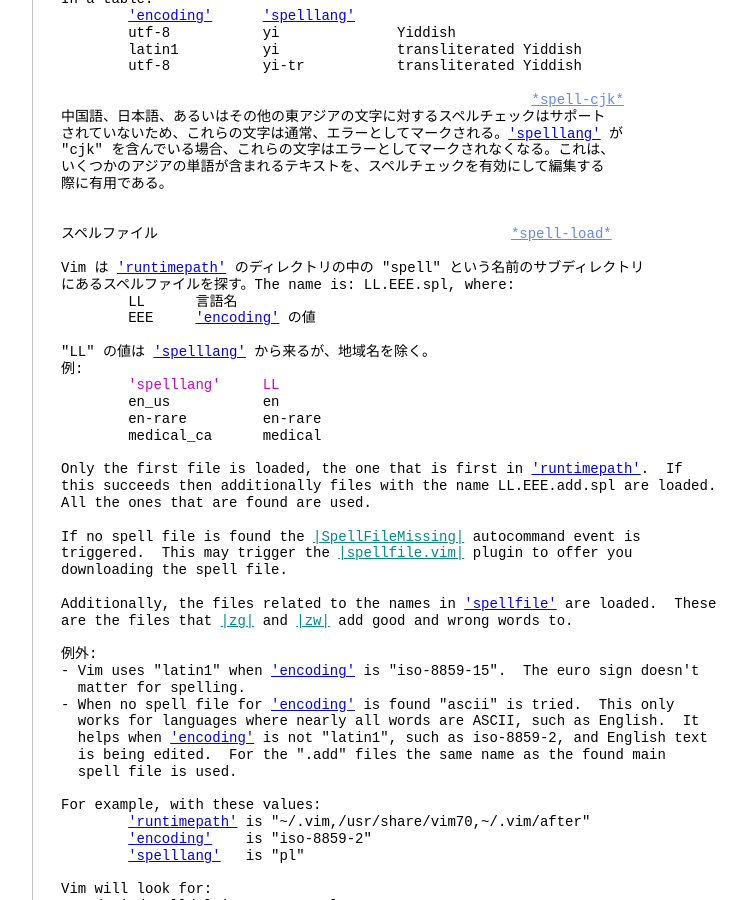
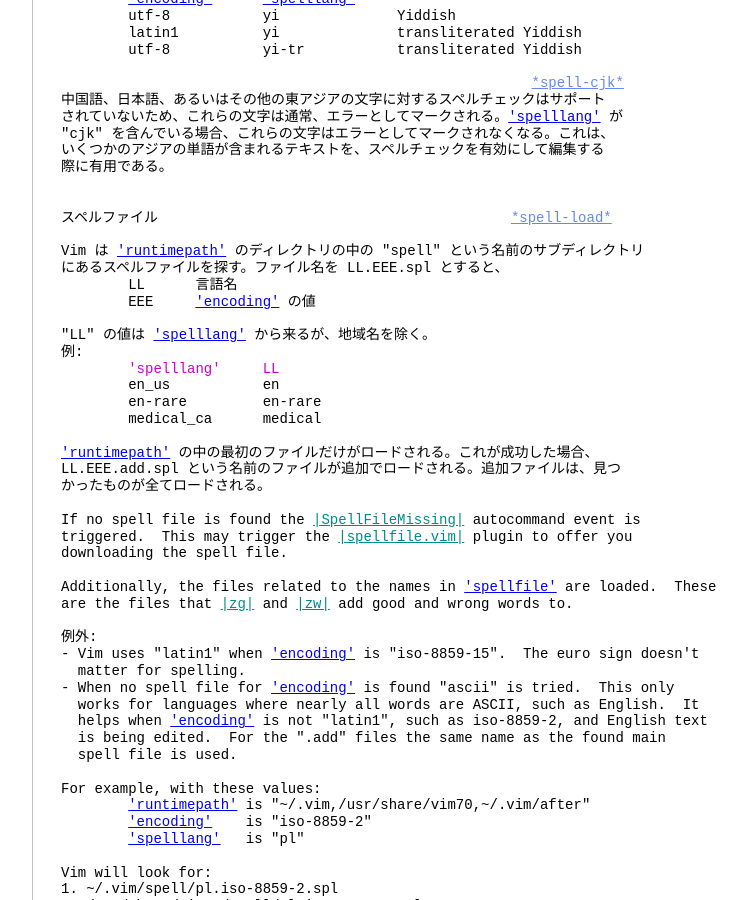
Before and after one commit to vim-jp/vimdoc-ja, a Jekyll site: the page built from spell.html, in a window 1280 px wide and 900 px high, scrolled down 4747 px. Shown: the whole window, without its empty margins (340-1087 px from the left). Built offline with Jekyll 4.4.1, drawn with Linux system fonts in a browser that asks for light colours; nearby versions of some CDN libraries; Markdown is read by kramdown in place of the engine named in the settings; comment, search, counter and statistics services are not loaded; some of the changed text lies outside the part shown.

Commit message:
Deployed vim-jp/vimdoc-ja@81bc2d0071be6b7623960f2727fd76fb9a647018 by ixeris.kaoriya.net

```diff
--- a/pi_vimball.html
+++ b/pi_vimball.html
@@ -101,9 +101,9 @@ VIMBALL によるディレクトリの作成&nbsp;&nbsp;&nbsp;&nbsp;&nbsp;&nbsp;
 &nbsp;&nbsp;&nbsp;&nbsp;&nbsp;&nbsp;&nbsp;&nbsp;<a class="Identifier" href="eval.html#mkdir()">|mkdir()|</a>&nbsp;が使えず、g:vimball_mkdir が設定されていない場合は、次の順番<br>
 &nbsp;&nbsp;&nbsp;&nbsp;&nbsp;&nbsp;&nbsp;&nbsp;で設定されます:<br>
 <div class="helpExample">&nbsp;&nbsp;&nbsp;&nbsp;&nbsp;&nbsp;&nbsp;&nbsp;&nbsp;&nbsp;|g:netrw_local_mkdir| (変数が存在するなら)<br>
-&nbsp;&nbsp;&nbsp;&nbsp;&nbsp;&nbsp;&nbsp;&nbsp;&nbsp;&nbsp; &quot;mkdir&quot;&nbsp;&nbsp;&nbsp;&nbsp;&nbsp;&nbsp;&nbsp;&nbsp;&nbsp;&nbsp;&nbsp;&nbsp;&nbsp;&nbsp;(コマンドが存在するなら)<br>
-&nbsp;&nbsp;&nbsp;&nbsp;&nbsp;&nbsp;&nbsp;&nbsp;&nbsp;&nbsp; &quot;makedir&quot;&nbsp;&nbsp;&nbsp;&nbsp;&nbsp;&nbsp;&nbsp;&nbsp;&nbsp;&nbsp;&nbsp;&nbsp;(コマンドが存在するなら)<br>
-&nbsp;&nbsp;&nbsp;&nbsp;&nbsp;&nbsp;&nbsp;&nbsp;&nbsp;&nbsp; すべてだめなら&nbsp;&nbsp;&nbsp;&nbsp;&nbsp;&nbsp; (未定義)</div>
+&nbsp;&nbsp;&nbsp;&nbsp;&nbsp;&nbsp;&nbsp;&nbsp;&nbsp;&nbsp;&quot;mkdir&quot;&nbsp;&nbsp;&nbsp;&nbsp;&nbsp;&nbsp;&nbsp;&nbsp;&nbsp;&nbsp;&nbsp;&nbsp;&nbsp;&nbsp; (コマンドが存在するなら)<br>
+&nbsp;&nbsp;&nbsp;&nbsp;&nbsp;&nbsp;&nbsp;&nbsp;&nbsp;&nbsp;&quot;makedir&quot;&nbsp;&nbsp;&nbsp;&nbsp;&nbsp;&nbsp;&nbsp;&nbsp;&nbsp;&nbsp;&nbsp;&nbsp; (コマンドが存在するなら)<br>
+&nbsp;&nbsp;&nbsp;&nbsp;&nbsp;&nbsp;&nbsp;&nbsp;&nbsp;&nbsp;すべてだめなら&nbsp;&nbsp;&nbsp;&nbsp;&nbsp;&nbsp;&nbsp;&nbsp;(未定義)</div>
 &nbsp;&nbsp;&nbsp;&nbsp;&nbsp;&nbsp;&nbsp; g:vimball_mkdir にはディレクトリ作成コマンドを指定します。自分で設定す<br>
 &nbsp;&nbsp;&nbsp;&nbsp;&nbsp;&nbsp;&nbsp;&nbsp;ることもできます。このコマンドは vimball 展開時にディレクトリを作成す<br>
 &nbsp;&nbsp;&nbsp;&nbsp;&nbsp;&nbsp;&nbsp;&nbsp;るために使われます。<br>
--- a/spell.html
+++ b/spell.html
@@ -183,10 +183,9 @@ z=&nbsp;&nbsp;&nbsp;&nbsp;&nbsp;&nbsp;&nbsp;&nbsp;&nbsp;&nbsp;&nbsp;&nbsp;&nbsp;
 &nbsp;&nbsp;&nbsp;&nbsp;&nbsp;&nbsp;&nbsp;&nbsp;&nbsp;&nbsp;&nbsp;&nbsp;&nbsp;&nbsp;&nbsp;&nbsp;&nbsp;&nbsp;&nbsp;&nbsp;&nbsp;&nbsp;&nbsp;&nbsp;count を用いた場合、プロンプトは出ずにその提案が使われ<br>
 &nbsp;&nbsp;&nbsp;&nbsp;&nbsp;&nbsp;&nbsp;&nbsp;&nbsp;&nbsp;&nbsp;&nbsp;&nbsp;&nbsp;&nbsp;&nbsp;&nbsp;&nbsp;&nbsp;&nbsp;&nbsp;&nbsp;&nbsp;&nbsp;る。例えば、&quot;1z=&quot; は常に最初の提案を利用する。<br>
 <br>
-&nbsp;&nbsp;&nbsp;&nbsp;&nbsp;&nbsp;&nbsp;&nbsp;&nbsp;&nbsp;&nbsp;&nbsp;&nbsp;&nbsp;&nbsp;&nbsp;&nbsp;&nbsp;&nbsp;&nbsp;&nbsp;&nbsp;&nbsp;&nbsp;If&nbsp;<a class="Type" href="options.html#'verbose'">'verbose'</a>&nbsp;is non-zero a score will be displayed<br>
-&nbsp;&nbsp;&nbsp;&nbsp;&nbsp;&nbsp;&nbsp;&nbsp;&nbsp;&nbsp;&nbsp;&nbsp;&nbsp;&nbsp;&nbsp;&nbsp;&nbsp;&nbsp;&nbsp;&nbsp;&nbsp;&nbsp;&nbsp;&nbsp;with the suggestions to indicate the likeliness to the<br>
-&nbsp;&nbsp;&nbsp;&nbsp;&nbsp;&nbsp;&nbsp;&nbsp;&nbsp;&nbsp;&nbsp;&nbsp;&nbsp;&nbsp;&nbsp;&nbsp;&nbsp;&nbsp;&nbsp;&nbsp;&nbsp;&nbsp;&nbsp;&nbsp;badly spelled word (the higher the score the more<br>
-&nbsp;&nbsp;&nbsp;&nbsp;&nbsp;&nbsp;&nbsp;&nbsp;&nbsp;&nbsp;&nbsp;&nbsp;&nbsp;&nbsp;&nbsp;&nbsp;&nbsp;&nbsp;&nbsp;&nbsp;&nbsp;&nbsp;&nbsp;&nbsp;different).<br>
+&nbsp;&nbsp;&nbsp;&nbsp;&nbsp;&nbsp;&nbsp;&nbsp;&nbsp;&nbsp;&nbsp;&nbsp;&nbsp;&nbsp;&nbsp;&nbsp;&nbsp;&nbsp;&nbsp;&nbsp;&nbsp;&nbsp;&nbsp;&nbsp;<a class="Type" href="options.html#'verbose'">'verbose'</a>&nbsp;が 0 以外の場合、間違った単語との類似度を示<br>
+&nbsp;&nbsp;&nbsp;&nbsp;&nbsp;&nbsp;&nbsp;&nbsp;&nbsp;&nbsp;&nbsp;&nbsp;&nbsp;&nbsp;&nbsp;&nbsp;&nbsp;&nbsp;&nbsp;&nbsp;&nbsp;&nbsp;&nbsp;&nbsp;すスコアが提案と共に表示される。（高いスコアは、違いが<br>
+&nbsp;&nbsp;&nbsp;&nbsp;&nbsp;&nbsp;&nbsp;&nbsp;&nbsp;&nbsp;&nbsp;&nbsp;&nbsp;&nbsp;&nbsp;&nbsp;&nbsp;&nbsp;&nbsp;&nbsp;&nbsp;&nbsp;&nbsp;&nbsp;大きいことを示す。）<br>
 &nbsp;&nbsp;&nbsp;&nbsp;&nbsp;&nbsp;&nbsp;&nbsp;&nbsp;&nbsp;&nbsp;&nbsp;&nbsp;&nbsp;&nbsp;&nbsp;&nbsp;&nbsp;&nbsp;&nbsp;&nbsp;&nbsp;&nbsp;&nbsp;単語が置換された後は、リドゥコマンド &quot;.&quot; はその単語の<br>
 &nbsp;&nbsp;&nbsp;&nbsp;&nbsp;&nbsp;&nbsp;&nbsp;&nbsp;&nbsp;&nbsp;&nbsp;&nbsp;&nbsp;&nbsp;&nbsp;&nbsp;&nbsp;&nbsp;&nbsp;&nbsp;&nbsp;&nbsp;&nbsp;置換を繰り返す。これは、&quot;ciw&quot; の後に正しい単語を入力し<br>
 &nbsp;&nbsp;&nbsp;&nbsp;&nbsp;&nbsp;&nbsp;&nbsp;&nbsp;&nbsp;&nbsp;&nbsp;&nbsp;&nbsp;&nbsp;&nbsp;&nbsp;&nbsp;&nbsp;&nbsp;&nbsp;&nbsp;&nbsp;&nbsp;<span class="Special">&lt;Esc&gt;</span>&nbsp;を入力したように動作する。これは、単語の間にス<br>
@@ -290,7 +289,7 @@ In a table:<br>
 スペルファイル&nbsp;&nbsp;&nbsp;&nbsp;&nbsp;&nbsp;&nbsp;&nbsp;&nbsp;&nbsp;&nbsp;&nbsp;&nbsp;&nbsp;&nbsp;&nbsp;&nbsp;&nbsp;&nbsp;&nbsp;&nbsp;&nbsp;&nbsp;&nbsp;&nbsp;&nbsp;&nbsp;&nbsp;&nbsp;&nbsp;&nbsp;&nbsp;&nbsp;&nbsp;&nbsp;&nbsp;&nbsp;&nbsp;&nbsp;&nbsp;&nbsp;&nbsp;<a class="Constant" href="spell.html#spell-load" name="spell-load">*spell-load*</a><br>
 <br>
 Vim は&nbsp;<a class="Type" href="options.html#'runtimepath'">'runtimepath'</a>&nbsp;のディレクトリの中の &quot;spell&quot; という名前のサブディレクトリ<br>
-にあるスペルファイルを探す。The name is: LL.EEE.spl, where:<br>
+にあるスペルファイルを探す。ファイル名を LL.EEE.spl とすると、<br>
 &nbsp;&nbsp;&nbsp;&nbsp;&nbsp;&nbsp;&nbsp;&nbsp;LL&nbsp;&nbsp;&nbsp;&nbsp;&nbsp;&nbsp;言語名<br>
 &nbsp;&nbsp;&nbsp;&nbsp;&nbsp;&nbsp;&nbsp;&nbsp;EEE&nbsp;&nbsp;&nbsp;&nbsp;&nbsp;<a class="Type" href="options.html#'encoding'">'encoding'</a>&nbsp;の値<br>
 <br>
@@ -301,9 +300,9 @@ Vim は&nbsp;<a class="Type" href="options.html#'runtimepath'">'runtimepath'</a>
 &nbsp;&nbsp;&nbsp;&nbsp;&nbsp;&nbsp;&nbsp;&nbsp;en-rare&nbsp;&nbsp;&nbsp;&nbsp;&nbsp;&nbsp;&nbsp;&nbsp; en-rare<br>
 &nbsp;&nbsp;&nbsp;&nbsp;&nbsp;&nbsp;&nbsp;&nbsp;medical_ca&nbsp;&nbsp;&nbsp;&nbsp;&nbsp;&nbsp;medical<br>
 <br>
-Only the first file is loaded, the one that is first in&nbsp;<a class="Type" href="options.html#'runtimepath'">'runtimepath'</a>.&nbsp;&nbsp;If<br>
-this succeeds then additionally files with the name LL.EEE.add.spl are loaded.<br>
-All the ones that are found are used.<br>
+<a class="Type" href="options.html#'runtimepath'">'runtimepath'</a>&nbsp;の中の最初のファイルだけがロードされる。これが成功した場合、<br>
+LL.EEE.add.spl という名前のファイルが追加でロードされる。追加ファイルは、見つ<br>
+かったものが全てロードされる。<br>
 <br>
 If no spell file is found the&nbsp;<a class="Identifier" href="autocmd.html#SpellFileMissing">|SpellFileMissing|</a>&nbsp;autocommand event is<br>
 triggered.&nbsp;&nbsp;This may trigger the&nbsp;<a class="Identifier" href="spell.html#spellfile.vim">|spellfile.vim|</a>&nbsp;plugin to offer you<br>
```
